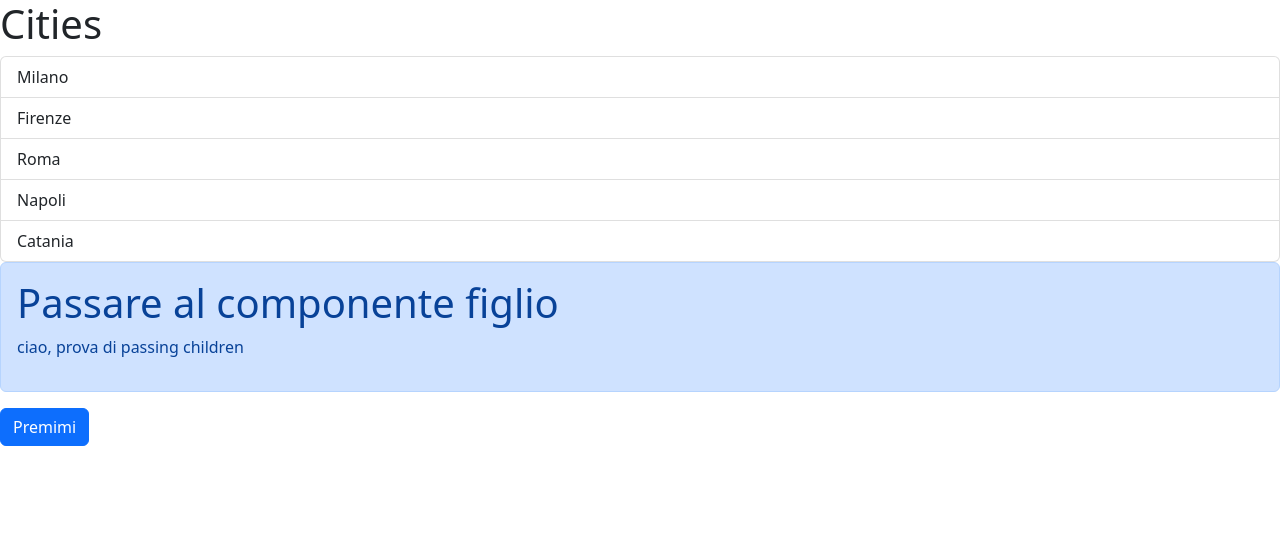
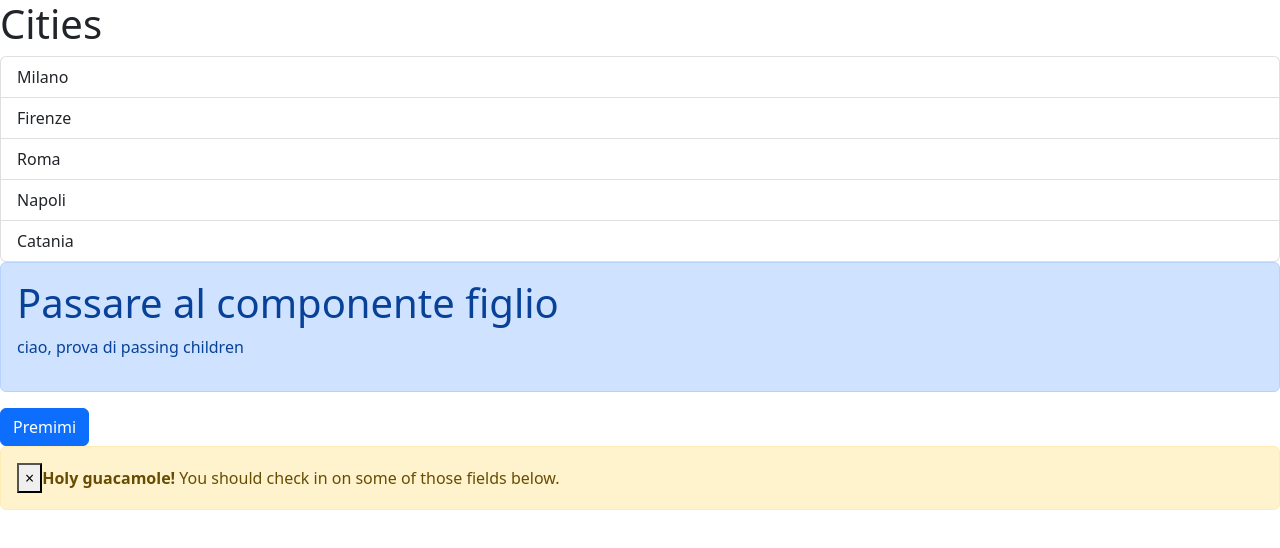
Before and after one commit to LucaRanieri96/first-react-application, a React (Vite) app in the folder react-app1/: page / in a window 1280 px wide. Both pictures are taken after a click on the button "Premimi". Shown: the top 548 px of the page. Built offline with nearby package versions, Linux system fonts and the light colour scheme.

Commit message:
Add alert pressing the button

```diff
--- a/react-app1/index.html
+++ b/react-app1/index.html
@@ -1,13 +1,18 @@
 <!DOCTYPE html>
 <html lang="en">
+
 <head>
   <meta charset="UTF-8" />
   <link rel="icon" type="image/svg+xml" href="/vite.svg" />
   <meta name="viewport" content="width=device-width, initial-scale=1.0" />
   <title>Vite + React + TS</title>
+  <script src="https://cdn.jsdelivr.net/npm/bootstrap/dist/js/bootstrap.bundle.min.js"></script>
+
 </head>
+
 <body>
   <div id="root"></div>
   <script type="module" src="/src/main.tsx"></script>
 </body>
+
 </html>
--- a/react-app1/src/App.tsx
+++ b/react-app1/src/App.tsx
@@ -1,12 +1,16 @@
 import ListGroup from "./components/ListGroup";
 import Alert from "./components/Alert";
 import Button from "./components/Button";
+import ButtonAlert from "./components/ButtonAlert";
+import { useState } from "react";
 
 function App() {
   let items = ["Milano", "Firenze", "Roma", "Napoli", "Catania"];
   const handleSelectItem = (item: string) => {
     console.log(item);
   };
+
+  const [buttonAlertVisible, setAlertVisibility] = useState(false);
 
   return (
     <div>
@@ -19,7 +23,8 @@ function App() {
         <h1>Passare al componente figlio</h1>
         <p>ciao, prova di passing children</p>
       </Alert>
-      <Button onClick={() => console.log("Button Clicked")}>Premimi</Button>
+      <Button onClick={() => setAlertVisibility(true)}>Premimi</Button>
+      { buttonAlertVisible && <ButtonAlert></ButtonAlert>}
     </div>
   );
 }
--- /dev/null
+++ b/react-app1/src/components/ButtonAlert.tsx
@@ -0,0 +1,21 @@
+const ButtonAlert = () => {
+  return (
+    <div
+      className="alert alert-warning alert-dismissible fade show"
+      role="alert"
+    >
+      <button
+        type="button"
+        className="close"
+        data-dismiss="alert"
+        aria-label="Close"
+      >
+        <span aria-hidden="true">&times;</span>
+      </button>
+      <strong>Holy guacamole!</strong> You should check in on some of those
+      fields below.
+    </div>
+  );
+};
+
+export default ButtonAlert;
```
Lines whose indentation alone changed are shown as unchanged.
